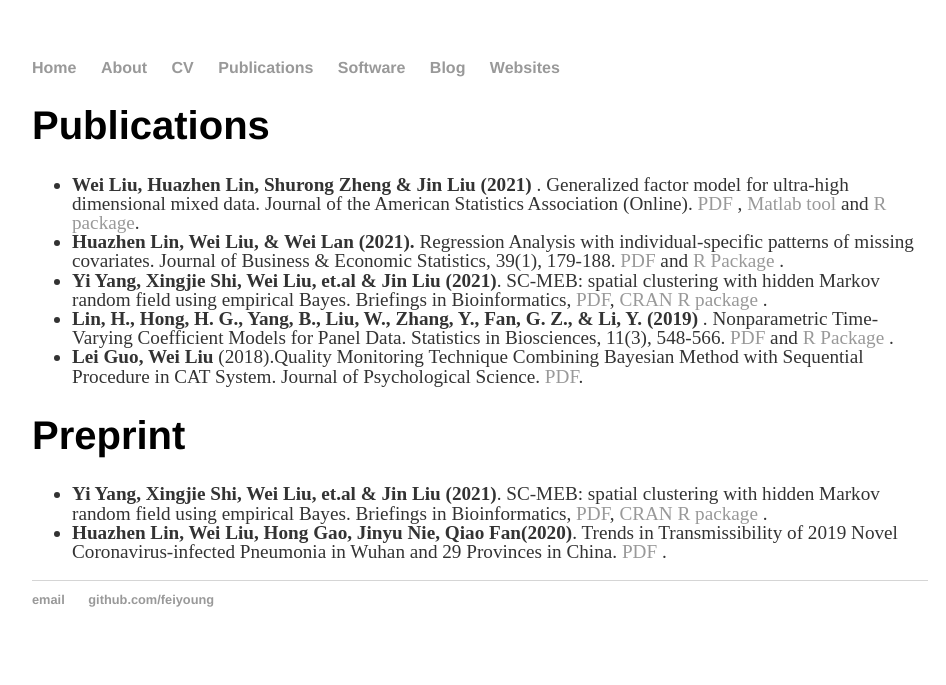
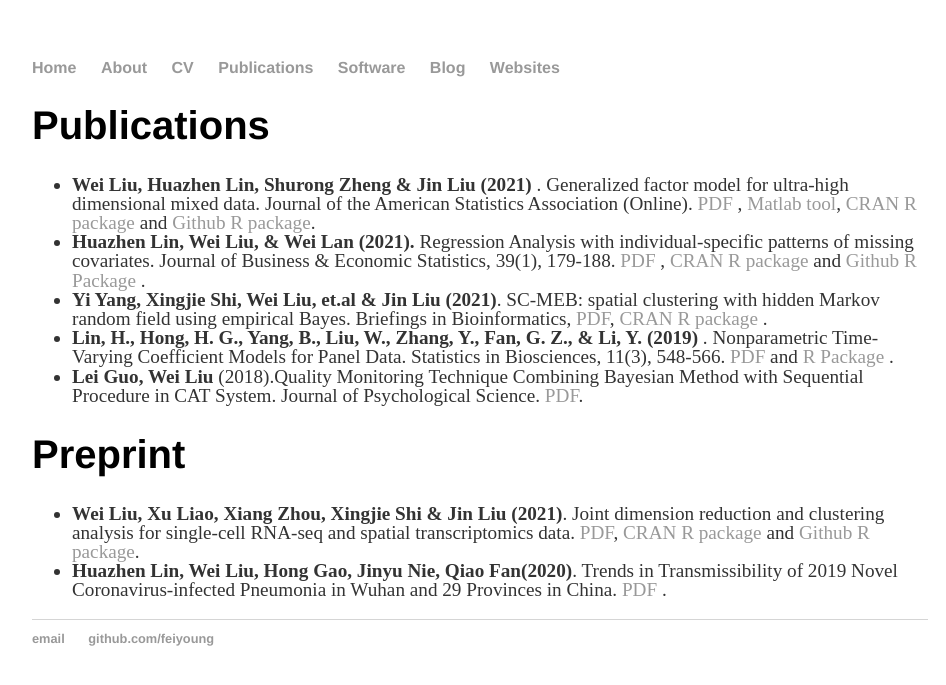
Before and after one commit to feiyoung/feiyoung.github.io, a Jekyll site: the page built from publications/index.html, in a window 1280 px wide. Shown: the top 685 px of the page, without its empty margins (160-1106 px from the left). Built offline with Jekyll 4.4.1, drawn with Linux system fonts in a browser that asks for light colours.

Commit message:
update publication

```diff
--- a/publications/index.html
+++ b/publications/index.html
@@ -6,8 +6,8 @@ title: Publications
 		<div class="about">
 			<h1>Publications</h1>
  <ul>
-   <li><strong>Wei Liu, Huazhen Lin, Shurong Zheng & Jin Liu (2021)</strong> . Generalized factor model for ultra-high dimensional mixed data. Journal of the American Statistics Association (Online).  <a href="https://www.tandfonline.com/doi/full/10.1080/01621459.2021.1999818"> PDF </a>, <a href="https://github.com/feiyoung/MGFM"> Matlab tool</a> and <a href="https://github.com/feiyoung/GFM"> R package</a>. </li>
-  <li><strong>Huazhen Lin, Wei Liu, & Wei Lan (2021).</strong>   Regression Analysis with individual-specific patterns of missing covariates. Journal of Business & Economic Statistics, 39(1), 179-188. <a href="https://www.tandfonline.com/doi/pdf/10.1080/07350015.2019.1635486?needAccess=true"> PDF </a>  and <a href="https://github.com/feiyoung/ILSE">R Package </a>. </li>
+   <li><strong>Wei Liu, Huazhen Lin, Shurong Zheng & Jin Liu (2021)</strong> . Generalized factor model for ultra-high dimensional mixed data. Journal of the American Statistics Association (Online).  <a href="https://www.tandfonline.com/doi/full/10.1080/01621459.2021.1999818"> PDF </a>, <a href="https://github.com/feiyoung/MGFM"> Matlab tool</a>, <a href="https://CRAN.R-project.org/package=GFM"> CRAN R package</a> and <a href="https://github.com/feiyoung/GFM"> Github R package</a>. </li>
+  <li><strong>Huazhen Lin, Wei Liu, & Wei Lan (2021).</strong>   Regression Analysis with individual-specific patterns of missing covariates. Journal of Business & Economic Statistics, 39(1), 179-188. <a href="https://www.tandfonline.com/doi/pdf/10.1080/07350015.2019.1635486?needAccess=true"> PDF </a>, <a href="https://CRAN.R-project.org/package=ILSE"> CRAN R package</a>  and <a href="https://github.com/feiyoung/ILSE"> Github R Package </a>. </li>
    <li><strong>Yi Yang, Xingjie Shi, Wei Liu, et.al & Jin Liu (2021)</strong>. SC-MEB: spatial clustering with hidden Markov random field using empirical Bayes. Briefings in Bioinformatics,  <a href="https://doi.org/10.1093/bib/bbab466">PDF</a>, <a href="https://CRAN.R-project.org/package=SC.MEB"> CRAN R package</a> .</li>
   <li><strong>Lin, H., Hong, H. G., Yang, B., Liu, W., Zhang, Y., Fan, G. Z., & Li, Y. (2019)</strong> . Nonparametric Time-Varying Coefficient Models for Panel Data. Statistics in Biosciences, 11(3), 548-566. <a href="https://link.springer.com/article/10.1007/s12561-019-09248-0">PDF</a> and <a href="https://github.com/feiyoung/nptvcmPD">R Package </a>. </li>
   <li> <strong>Lei Guo, Wei Liu </strong> (2018).Quality Monitoring Technique Combining Bayesian Method with Sequential Procedure in CAT System. Journal of Psychological Science.  <a href="http://www.psysci.org/EN/abstract/abstract10065.shtml">PDF</a>. </li>
@@ -15,7 +15,7 @@ title: Publications
 
 			<h1>Preprint</h1>
  <ul>
-   <li><strong>Yi Yang, Xingjie Shi, Wei Liu, et.al & Jin Liu (2021)</strong>. SC-MEB: spatial clustering with hidden Markov random field using empirical Bayes. Briefings in Bioinformatics,  <a href="https://doi.org/10.1093/bib/bbab466">PDF</a>, <a href="https://CRAN.R-project.org/package=SC.MEB"> CRAN R package</a> .</li>
+   <li><strong>Wei Liu, Xu Liao, Xiang Zhou, Xingjie Shi & Jin Liu (2021)</strong>. Joint dimension reduction and clustering analysis for single-cell RNA-seq and spatial transcriptomics data. <a href="https://www.biorxiv.org/content/10.1101/2021.12.25.474153v3.full.pdf">PDF</a>, <a href="https://CRAN.R-project.org/package=DR.SC"> CRAN R package</a>  and <a href="https://github.com/feiyoung/DR.SC"> Github R package</a>.</li>
   <li><strong>Huazhen Lin, Wei Liu, Hong Gao, Jinyu Nie, Qiao Fan(2020)</strong>. Trends in Transmissibility of 2019 Novel
 Coronavirus-infected Pneumonia in Wuhan and 29
 Provinces in China.  <a href="https://www.medrxiv.org/content/10.1101/2020.02.21.20026468v1">PDF</a> . </li>
```
